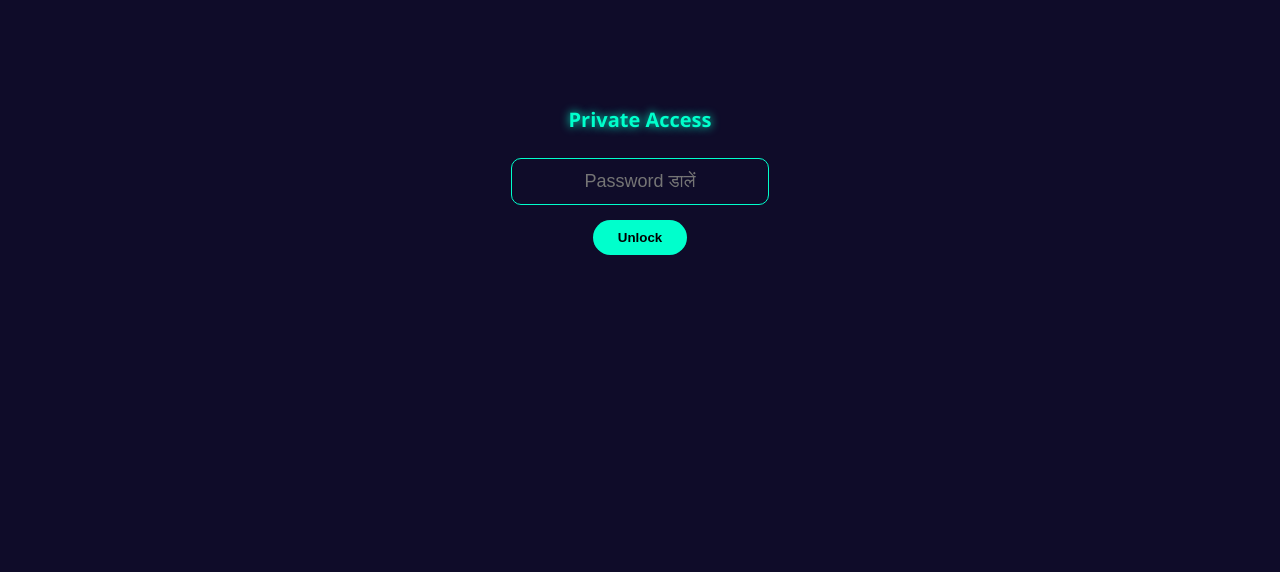
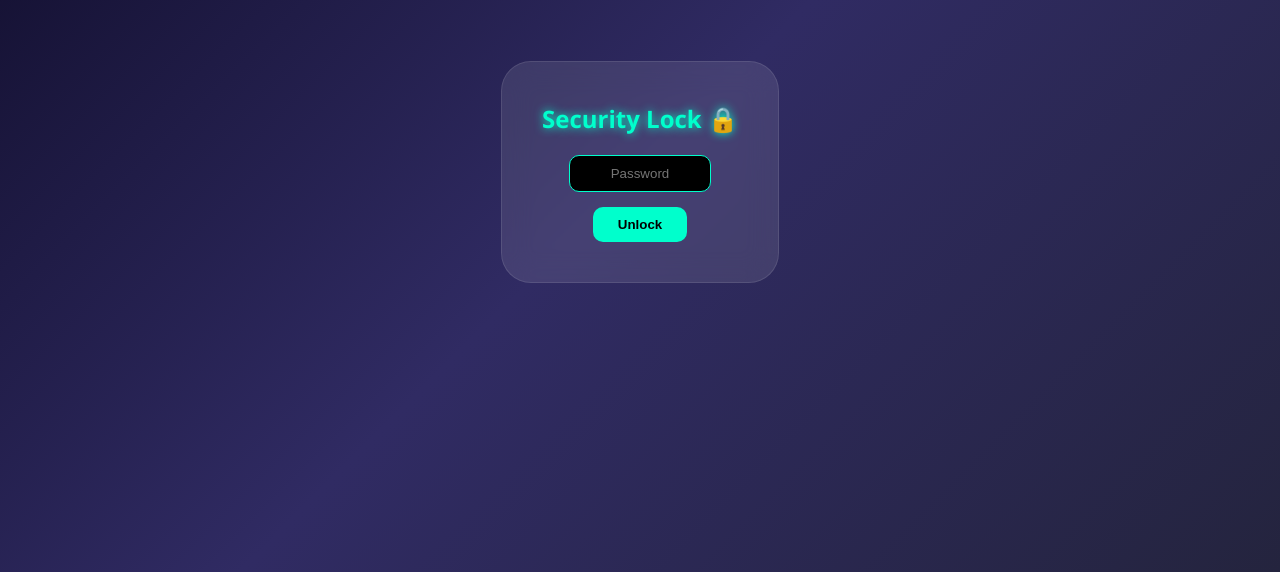
Before and after one commit to nooralamdata2024to2026-cpu/Noor-Alam-code, a plain HTML site: page index.html in a window 1280 px wide. Shown: the part 228-800 px from the top of the page. Drawn offline with Linux system fonts and the light colour scheme.

Commit message:
Update index.html
New update of homepage dizaine and delet coppy battun change and ful privacy

```diff
--- a/index.html
+++ b/index.html
@@ -1,177 +1,197 @@
-            <!DOCTYPE html>
+<!DOCTYPE html>
 <html lang="hi">
 <head>
     <meta charset="UTF-8">
     <meta name="viewport" content="width=device-width, initial-scale=1.0">
-    <title>Noor Alam 2.113.13</title>
+    <title>Noor Alam 61113.13</title>
     <style>
-        /* स्क्रीनशॉट से बचने के लिए सिलेक्शन बंद करना */
-        * {
-            -webkit-user-select: none;
-            -moz-user-select: none;
-            -ms-user-select: none;
-            user-select: none;
-        }
-
         body {
             font-family: 'Segoe UI', sans-serif;
             background: linear-gradient(135deg, #0f0c29, #302b63, #24243e);
-            color: white;
-            min-height: 100vh;
-            margin: 0;
-            display: flex;
-            align-items: center;
-            justify-content: center;
-            transition: filter 0.3s;
+            color: white; min-height: 100vh; margin: 0;
+            display: flex; align-items: center; justify-content: center;
+            overflow: hidden;
         }
 
-        /* पासवर्ड वाला पर्दा */
-        #lockScreen {
-            position: fixed;
-            top: 0; left: 0; width: 100%; height: 100%;
-            background: #0f0c29;
-            z-index: 1000;
-            display: flex;
-            flex-direction: column;
-            align-items: center;
-            justify-content: center;
+        /* ट्यूटोरियल ओवरले */
+        #tutorial-overlay {
+            display: none; position: fixed; top: 0; left: 0; width: 100%; height: 100%;
+            background: rgba(0,0,0,0.5); z-index: 9999;
         }
 
-        #lockScreen input {
-            padding: 12px;
-            border-radius: 10px;
-            border: 1px solid #00ffcc;
-            background: transparent;
-            color: white;
-            text-align: center;
-            font-size: 18px;
-            outline: none;
-            margin-bottom: 15px;
+        #step-content {
+            position: absolute; background: #00ffcc; color: #000;
+            padding: 10px 15px; border-radius: 10px; font-weight: bold;
+            box-shadow: 0 5px 15px rgba(0,0,0,0.5); font-size: 13px;
+            transition: all 0.3s ease; pointer-events: none; z-index: 10002;
         }
 
-        #lockScreen button {
-            padding: 10px 25px;
-            background: #00ffcc;
-            border: none;
-            border-radius: 20px;
-            font-weight: bold;
-            cursor: pointer;
+        .arrow-up {
+            width: 0; height: 0; border-left: 8px solid transparent;
+            border-right: 8px solid transparent; border-bottom: 10px solid #00ffcc;
+            position: absolute; top: -10px; left: 50%; transform: translateX(-50%);
+        }
+
+        /* लॉगिन स्क्रीन */
+        #login-screen {
+            background: rgba(255, 255, 255, 0.1); padding: 40px; border-radius: 30px;
+            backdrop-filter: blur(15px); text-align: center; border: 1px solid rgba(255,255,255,0.1);
         }
 
         .container {
-            background: rgba(255, 255, 255, 0.05);
-            backdrop-filter: blur(10px);
-            padding: 30px;
-            border-radius: 30px;
-            width: 90%;
-            max-width: 400px;
-            border: 1px solid rgba(255,255,255,0.1);
-            box-shadow: 0 15px 35px rgba(0,0,0,0.5);
-            text-align: center;
+            display: none; background: rgba(255, 255, 255, 0.05); backdrop-filter: blur(10px);
+            padding: 20px; border-radius: 30px; width: 92%; max-width: 400px;
+            border: 1px solid rgba(255,255,255,0.1); text-align: center;
+            max-height: 95vh; overflow-y: auto;
         }
 
-        h2 { color: #00ffcc; text-shadow: 0 0 10px #00ffcc; margin-bottom: 25px; font-size: 26px; }
+        h2 { color: #00ffcc; text-shadow: 0 0 10px #00ffcc; margin-top: 0; font-size: 24px; margin-bottom: 20px; }
 
-        .label-row { display: flex; justify-content: space-between; align-items: center; margin-bottom: 8px; }
-        .label { font-size: 14px; font-weight: bold; }
-        .enc-label { color: #ff00ff; }
-        .dec-label { color: #00d2ff; }
+        .action-bar { display: flex; justify-content: center; gap: 15px; margin-bottom: 10px; }
 
-        .btn-action { background: none; border: none; cursor: pointer; font-size: 18px; padding: 0 5px; }
+        .btn-action {
+            background: rgba(255,255,255,0.15); border: 1px solid #00ffcc; cursor: pointer;
+            font-size: 14px; padding: 6px 12px; border-radius: 8px; color: white; transition: 0.2s;
+            display: flex; align-items: center; gap: 5px;
+        }
+        .btn-action:active { transform: scale(0.9); }
 
         textarea {
-            width: 100%; height: 65px; padding: 12px; border-radius: 15px;
-            border: none; margin-bottom: 15px; font-size: 16px;
-            background: rgba(0,0,0,0.3); color: #fff; outline: none;
-            box-sizing: border-box; border: 1px solid #444;
+            width: 100%; height: 60px; padding: 12px; border-radius: 15px; border: 1px solid #444;
+            background: rgba(0,0,0,0.3); color: #fff; outline: none; box-sizing: border-box; margin-bottom: 10px; font-size: 16px;
         }
 
         .display-area {
-            width: 100%; padding: 15px; background: rgba(0,0,0,0.5);
-            border-radius: 15px; min-height: 40px; font-size: 22px;
-            word-wrap: break-word; cursor: pointer; border: 2px dashed #555;
-            box-sizing: border-box; margin-bottom: 25px;
+            width: 100%; padding: 12px; background: rgba(0,0,0,0.5); border-radius: 15px;
+            min-height: 40px; font-size: 18px; word-wrap: break-word; border: 2px dashed #555;
+            margin-bottom: 15px; box-sizing: border-box;
         }
-        #codeOutput { color: #ff00ff; border-color: #ff00ff; }
-        #textOutput { color: #00d2ff; border-color: #00d2ff; }
 
-        #toast {
-            visibility: hidden; background: #00ffcc; color: #000;
-            font-weight: bold; padding: 10px 20px; border-radius: 20px;
-            position: fixed; bottom: 30px; left: 50%; transform: translateX(-50%);
-        }
+        #passInput { padding: 10px; border-radius: 10px; border: 1px solid #00ffcc; background: #000; color: #00ffcc; margin-bottom: 15px; text-align: center; width: 120px; }
+        #loginBtn { background: #00ffcc; color: #000; border: none; padding: 10px 25px; border-radius: 10px; font-weight: bold; cursor: pointer; }
+
+        #toast { visibility: hidden; background: #00ffcc; color: #000; font-weight: bold; padding: 10px 20px; border-radius: 20px; position: fixed; bottom: 30px; left: 50%; transform: translateX(-50%); z-index: 10000; }
         #toast.show { visibility: visible; }
+
+        .highlight { outline: 3px solid #00ffcc; outline-offset: 3px; z-index: 10001; position: relative; }
     </style>
 </head>
-<body oncontextmenu="return false;"> <div id="lockScreen">
-    <h2 style="font-size: 20px;">Private Access</h2>
-    <input type="password" id="passKey" placeholder="Password डालें">
-    <button onclick="unlock()">Unlock</button>
+<body onclick="handleGlobalClick(event)">
+
+<div id="tutorial-overlay">
+    <div id="step-content">
+        <div class="arrow-up"></div>
+        <span id="step-text"></span>
+    </div>
 </div>
 
-<div class="container">
-    <h2>Noor Alam 2.113.13</h2>
+<div id="login-screen">
+    <h2>Security Lock 🔒</h2>
+    <input type="password" id="passInput" placeholder="Password">
+    <br>
+    <button id="loginBtn" onclick="checkPassword()">Unlock</button>
+</div>
 
-    <div class="label-row">
-        <span class="label enc-label">नाम से कोड:</span>
-        <div>
-            <button class="btn-action" onclick="clearBox('textInput', 'codeOutput')">🗑️</button>
-            <button class="btn-action" onclick="copyThis('codeOutput')">📋</button>
-        </div>
+<div class="container" id="mainContainer">
+    <h2>Noor Alam 61113.13</h2>
+
+    <p style="color:#ff00ff; font-size:11px; margin-bottom:5px; font-weight:bold;">WORD TO CODE</p>
+    <textarea id="textInput" placeholder="लिखें..." oninput="encodeText()"></textarea>
+
+    <div class="action-bar">
+        <button class="btn-action" id="delBtn1" onclick="clearBox('textInput', 'codeOutput')">🗑️ Delete</button>
+        <button class="btn-action" id="copyBtn1" onclick="copyThis('codeOutput')">📋 Copy</button>
     </div>
-    <textarea id="textInput" placeholder="Hinglish..." oninput="encodeText()"></textarea>
-    <div class="display-area" id="codeOutput" onclick="copyThis('codeOutput')">---</div>
 
-    <div class="label-row">
-        <span class="label dec-label">कोड से नाम:</span>
-        <div>
-            <button class="btn-action" onclick="clearBox('codeInput', 'textOutput')">🗑️</button>
-            <button class="btn-action" onclick="copyThis('textOutput')">📋</button>
-        </div>
+    <div class="display-area" id="codeOutput" style="color:#ff00ff; border-color:#ff00ff;">---</div>
+
+    <hr style="border: 0; border-top: 1px solid rgba(255,255,255,0.1); margin: 10px 0;">
+
+    <p style="color:#00d2ff; font-size:11px; margin-bottom:5px; font-weight:bold;">CODE TO WORD</p>
+    <textarea id="codeInput" placeholder="कोड डालें..." oninput="decodeText()"></textarea>
+
+    <div class="action-bar">
+        <button class="btn-action" id="delBtn2" onclick="clearBox('codeInput', 'textOutput')">🗑️ Delete</button>
+        <button class="btn-action" id="copyBtn2" onclick="copyThis('textOutput')">📋 Copy</button>
     </div>
-    <textarea id="codeInput" placeholder="2.113.13..." oninput="decodeText()"></textarea>
-    <div class="display-area" id="textOutput" onclick="copyThis('textOutput')">---</div>
+
+    <div class="display-area" id="textOutput" style="color:#00d2ff; border-color:#00d2ff;">---</div>
 </div>
 
 <div id="toast">Copied! ✅</div>
 
 <script>
-    // --- सुरक्षा सेटिंग्स ---
-    const myPass = "1234"; // अपना पासवर्ड यहाँ बदलें
+    window.onload = function() {
+        if(localStorage.getItem('noor_v5_auth') === 'true') { showMain(); }
+    };
 
-    function unlock() {
-        let input = document.getElementById('passKey').value;
-        if(input === myPass) {
-            localStorage.setItem('appUnlocked', 'true');
-            document.getElementById('lockScreen').style.display = 'none';
-        } else {
-            alert("गलत पासवर्ड!");
+    function checkPassword() {
+        if (document.getElementById('passInput').value === "1234") {
+            localStorage.setItem('noor_v5_auth', 'true');
+            showMain();
+        } else { alert("गलत पासवर्ड!"); }
+    }
+
+    function showMain() {
+        document.getElementById('login-screen').style.display = 'none';
+        document.getElementById('mainContainer').style.display = 'block';
+        if(!localStorage.getItem('noor_v5_tour')) { setTimeout(startTutorial, 600); }
+    }
+
+    let currentStep = 0;
+    const steps = [
+        { id: "textInput", text: "वर्ड को कोड बनाने के लिए यहां क्लिक करें" },
+        { id: "codeOutput", text: "यहां आपका कोड आएगा" },
+        { id: "delBtn1", text: "Delete" },
+        { id: "copyBtn1", text: "Copy" },
+        { id: "codeInput", text: "यहां कोड को वर्ड में बदलें" },
+        { id: "textOutput", text: "यहां आपके कोड का मतलब" },
+        { id: "delBtn2", text: "Delete" },
+        { id: "copyBtn2", text: "Copy" }
+    ];
+
+    function startTutorial() {
+        document.getElementById('tutorial-overlay').style.display = 'block';
+        updateStep();
+    }
+
+    function handleGlobalClick(e) {
+        if(document.getElementById('tutorial-overlay').style.display === 'block') { nextStep(); }
+    }
+
+    function nextStep() {
+        currentStep++;
+        if(currentStep < steps.length) { updateStep(); }
+        else {
+            document.getElementById('tutorial-overlay').style.display = 'none';
+            localStorage.setItem('noor_v5_tour', 'true');
+            steps.forEach(s => document.getElementById(s.id).classList.remove('highlight'));
         }
     }
 
-    // चेक करें कि क्या पहले अनलॉक किया जा चुका है
-    if(localStorage.getItem('appUnlocked') === 'true') {
-        document.getElementById('lockScreen').style.display = 'none';
+    function updateStep() {
+        steps.forEach(s => document.getElementById(s.id).classList.remove('highlight'));
+        const s = steps[currentStep];
+        const target = document.getElementById(s.id);
+        const tip = document.getElementById('step-content');
+
+        target.classList.add('highlight');
+        document.getElementById('step-text').innerText = s.text;
+
+        const rect = target.getBoundingClientRect();
+        tip.style.top = (rect.bottom + 15) + "px";
+        tip.style.left = (rect.left + rect.width/2 - tip.offsetWidth/2) + "px";
+        if(parseInt(tip.style.left) < 10) tip.style.left = "10px";
     }
 
-    // स्क्रीनशॉट रोकने की कोशिश: अगर यूजर टैब बदलेगा तो स्क्रीन धुंधली हो जाएगी
-    window.addEventListener('blur', () => { document.body.style.filter = 'blur(20px)'; });
-    window.addEventListener('focus', () => { document.body.style.filter = 'none'; });
-
-    // कीबोर्ड सुरक्षा (F12, Ctrl+Shift+I, etc.)
-    document.onkeydown = function(e) {
-        if (e.keyCode == 123 || (e.ctrlKey && e.shiftKey && e.keyCode == 73)) return false;
-    };
-
-    // --- आपका ओरिजिनल लॉजिक ---
+    // कोडिंग लॉजिक
     const dMap = {'e':'13', 'f':'41', 'g':'83', 'h':'32', 'i':'52', 'n':'12', 'o':'11', 'r':'44', 's':'61', 't':'21', 'u':'43', 'v':'53', 'w':'22', 'x':'63'};
     const sMap = {'b':'1', 'c':'2', 'd':'3', 'j':'4', 'k':'5', 'l':'6', 'p':'7', 'q':'8', 'y':'9'};
     const specialNoDot = { 'a':'0', 'm':'#' };
-    const zCode = { 'z':'0.' };
     const rev = {};
-    for (let k in dMap) { rev[dMap[k]] = k; }
-    for (let k in sMap) { rev[sMap[k] + "."] = k; }
-    for (let k in specialNoDot) { rev[specialNoDot[k]] = k; }
+    for (let k in dMap) rev[dMap[k]] = k;
+    for (let k in sMap) rev[sMap[k] + "."] = k;
+    for (let k in specialNoDot) rev[specialNoDot[k]] = k;
     rev["0."] = "z";
     const hMap = {'न':'n','ू':'o','ो':'o','र':'r','अ':'a','ा':'a','ल':'l','म':'m','ु':'u','स':'s','क':'k','ि':'i','ी':'i'};
 
@@ -186,7 +206,7 @@
                 if (dMap[ec]) enc += dMap[ec];
                 else if (sMap[ec]) enc += sMap[ec] + ".";
                 else if (specialNoDot[ec]) enc += specialNoDot[ec];
-                else if (zCode[ec]) enc += zCode[ec];
+                else if (ec === 'z') enc += '0.';
                 else enc += ec;
             }
             result.push(enc);
@@ -199,20 +219,13 @@
         let words = input.split(" ");
         let result = [];
         words.forEach(w => {
-            let dec = "";
-            let i = 0;
+            let dec = ""; let i = 0;
             while (i < w.length) {
                 if (w[i] === "0" && w[i+1] === ".") { dec += "z"; i += 2; }
                 else if (w[i] === "#") { dec += "m"; i += 1; }
-                else if (w[i] === "0" && w[i+1] !== ".") { dec += "a"; i += 1; }
-                else if (i + 1 < w.length && w[i+1] === ".") {
-                    let code = w.substr(i, 2);
-                    dec += rev[code] || "?"; i += 2;
-                } else {
-                    let code = w.substr(i, 2);
-                    if (rev[code]) { dec += rev[code]; i += 2; }
-                    else { dec += w[i]; i++; }
-                }
+                else if (w[i] === "0") { dec += "a"; i += 1; }
+                else if (i + 1 < w.length && w[i+1] === ".") { let code = w.substr(i, 2); dec += rev[code] || "?"; i += 2; }
+                else { let code = w.substr(i, 2); if (rev[code]) { dec += rev[code]; i += 2; } else { dec += w[i]; i++; } }
             }
             result.push(dec);
         });
```
